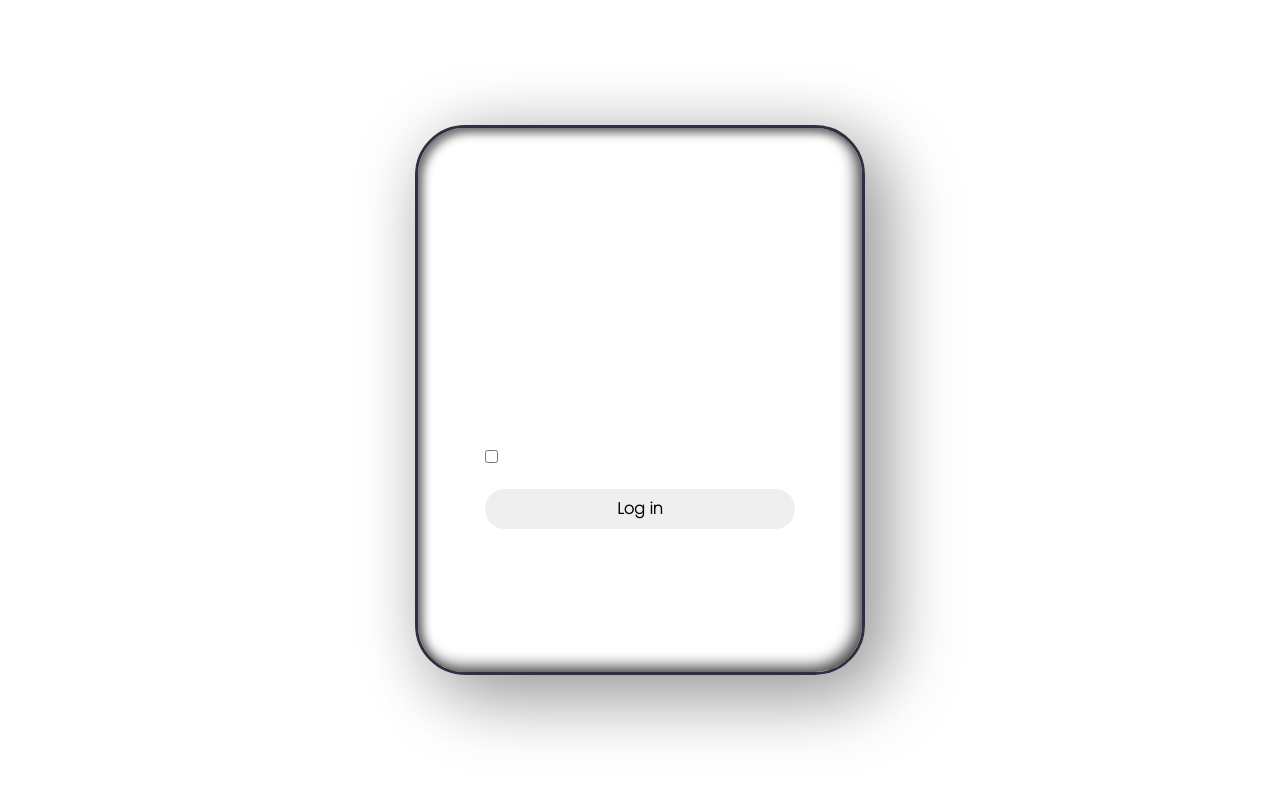
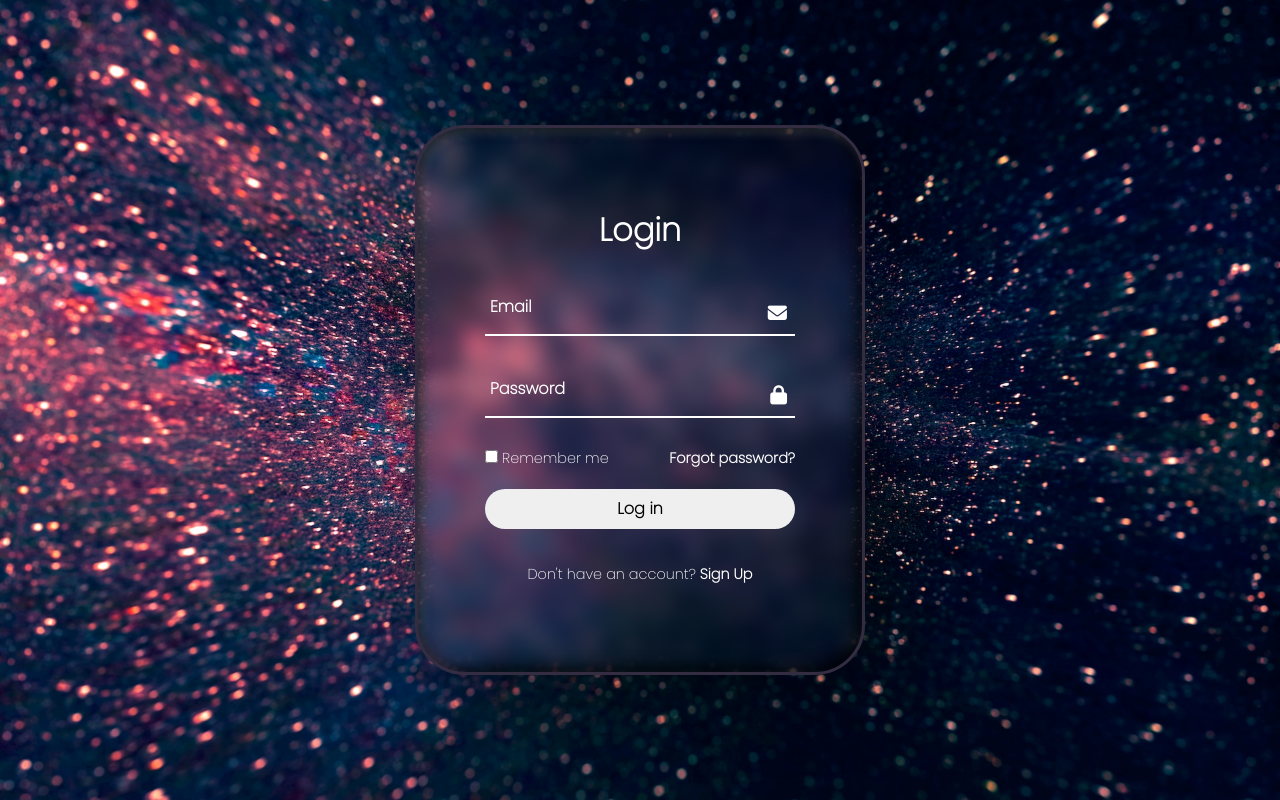
Before and after one commit to TeoT12/LoginForm, a plain HTML site: page index.html in a window 1280 px wide. Drawn offline with nearby package versions, Linux system fonts and the light colour scheme.

Commit message:
Update styles.css

```diff
--- a/styles.css
+++ b/styles.css
@@ -6,7 +6,7 @@
 }
 
 section {
-  background: url("./sparkle.png") no-repeat;
+  background: url("./sparkle.jpg") no-repeat;
   background-position: center;
   background-size: cover;
   min-height: 100vh;
```
